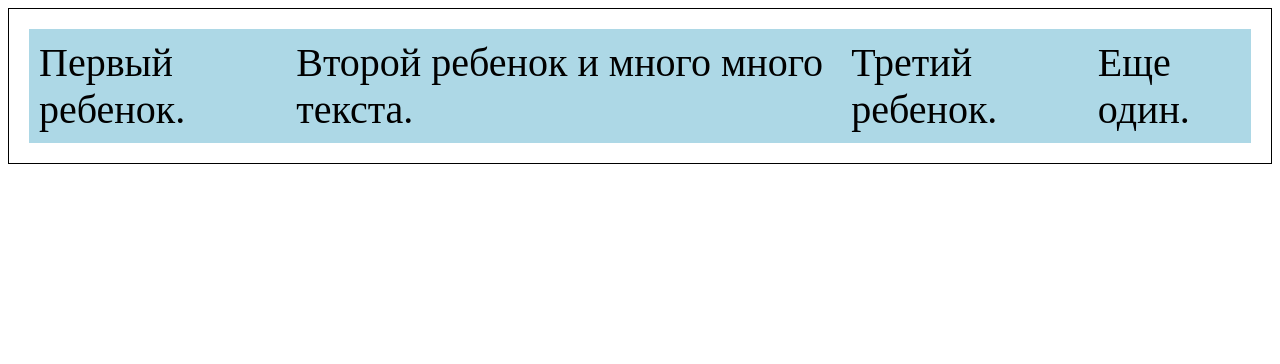
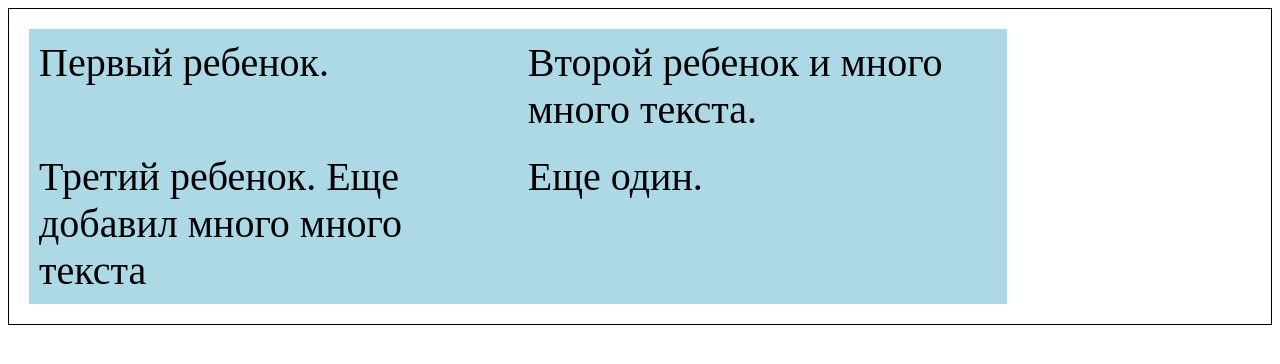
Before and after one commit to pivoforever/Nail_salon, a PHP site: page /test.html in a window 1280 px wide. Shown: the top 364 px of the page. Run offline with PHP 8.4, Linux system fonts and the light colour scheme.

Commit message:
Исправляю CSS

```diff
--- a/style/test.css
+++ b/style/test.css
@@ -7,7 +7,9 @@ html {
 
 .parent {
     display: flex;
-    justify-content: center;
+    justify-content: start;
+    align-content: flex-start;
+    flex-wrap: wrap;
     width: 100%;
     border: 1px solid black;
     padding: 20px;
@@ -17,5 +19,5 @@ html {
 .child {
     background-color: lightblue;
     padding: 10px;
-    /* text-align: center; */
+    width: 40%;
 }
--- a/test.html
+++ b/test.html
@@ -10,7 +10,7 @@
     <div class="parent">
         <div class="child">Первый ребенок.</div>
         <div class="child">Второй ребенок и много много текста.</div>
-        <div class="child">Третий ребенок.</div>
+        <div class="child">Третий ребенок. Еще добавил много много текста</div>
         <div class="child">Еще один.</div>
     </div>
 </body>
```
Also changed, not shown: style/main.css (+9 -9 lines).
